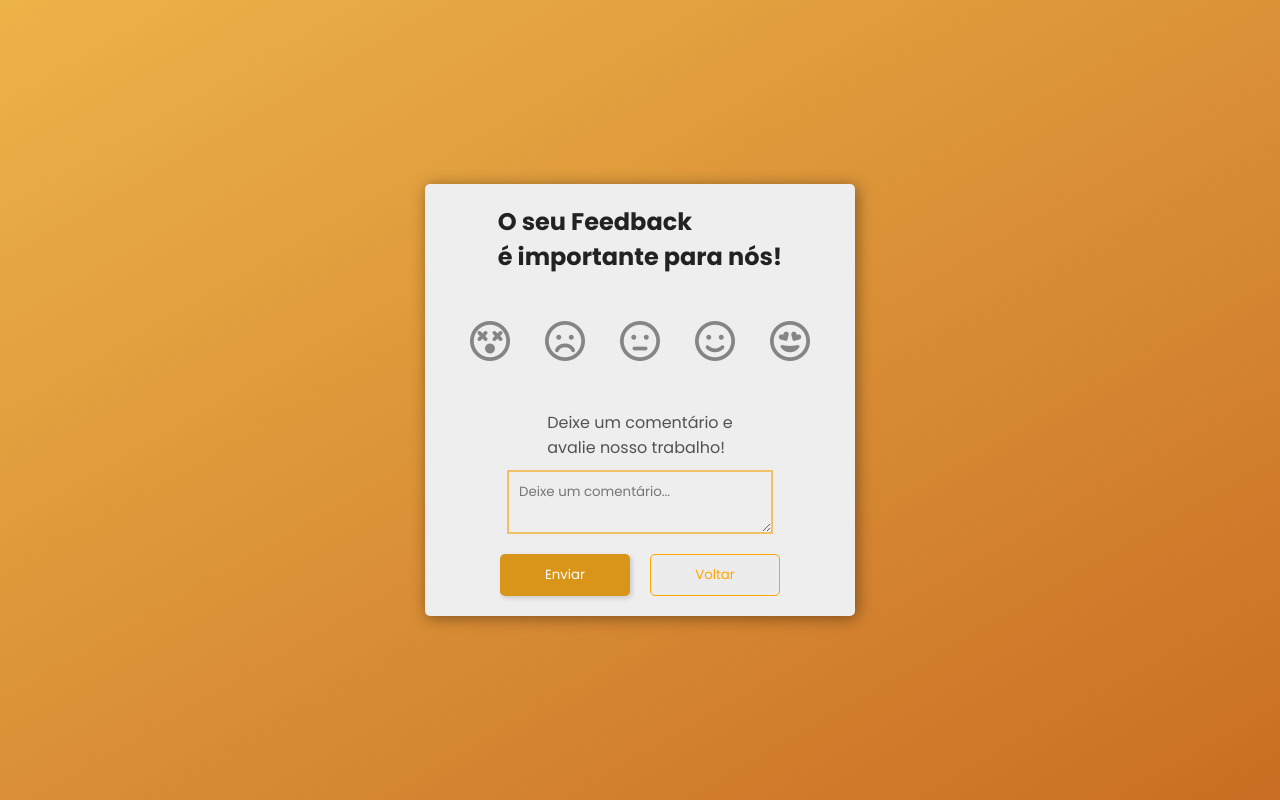
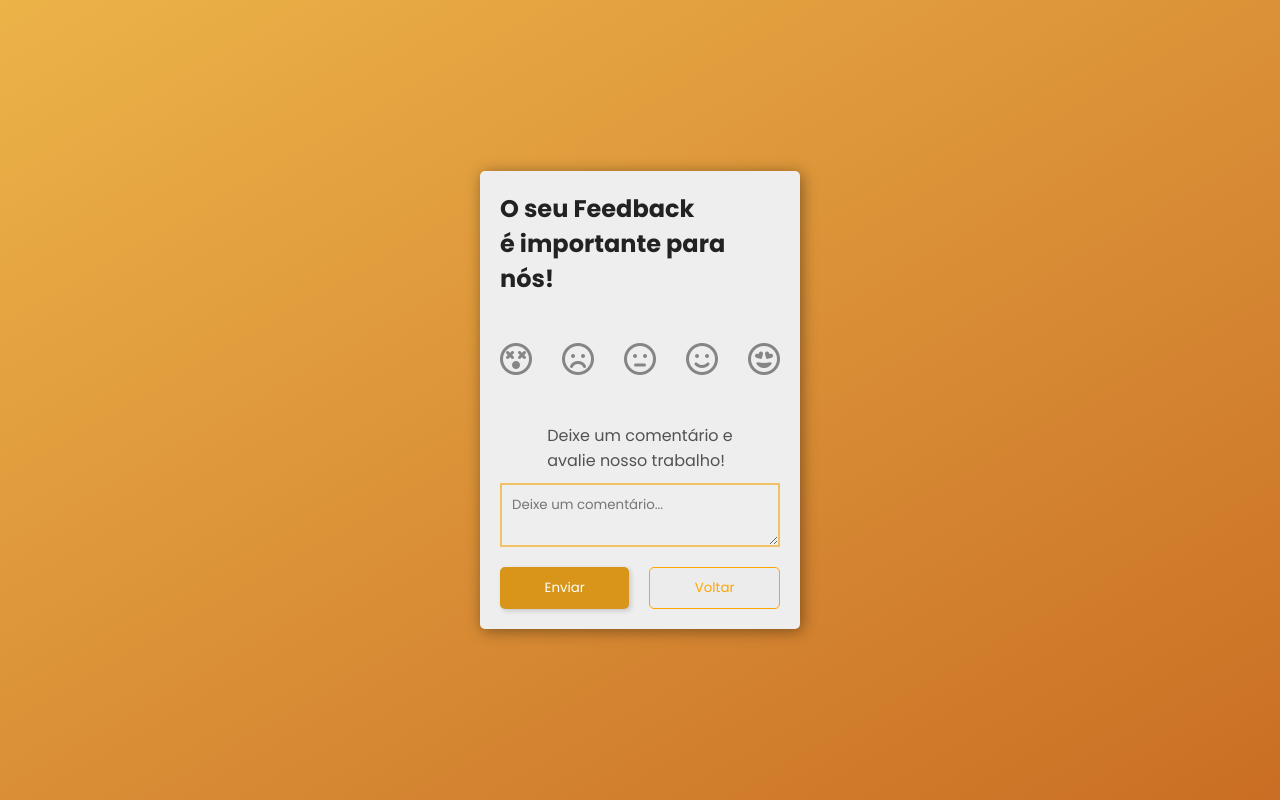
Before and after one commit to Josueledo/marcelaSite, an Angular app: page /feedback in a window 1280 px wide. Built offline with nearby package versions, Linux system fonts and the light colour scheme.

Commit message:
Update: upgrade feedback

```diff
--- a/src/app/components/feedback/feedback.component.html
+++ b/src/app/components/feedback/feedback.component.html
@@ -3,11 +3,11 @@
 
     <h1>O seu Feedback<br> é importante para nós!</h1>
     <ul class="emoji_container">
-    <li><i class="fa-regular fa-face-dizzy"></i></li>
-    <li><i class="fa-regular fa-face-frown"></i></li>
-    <li><i class="fa-regular fa-face-meh"></i></li>
-    <li><i class="fa-regular fa-face-smile"></i></li>
-    <li><i class="fa-regular fa-face-grin-hearts"></i></li>
+    <li  (click)="select($event.target)"><i class="fa-regular fa-face-dizzy"></i></li>
+    <li (click)="select($event.target)"><i class="fa-regular fa-face-frown"></i></li>
+    <li (click)="select($event.target)"><i class="fa-regular fa-face-meh"></i></li>
+    <li (click)="select($event.target)"><i class="fa-regular fa-face-smile"></i></li>
+    <li (click)="select($event.target)"><i class="fa-regular fa-face-grin-hearts"></i></li>
   </ul>
   <h2>Deixe um comentário e<br> avalie nosso trabalho!</h2>
   <textarea name="comment" id="comment" placeholder="Deixe um comentário..."></textarea>
--- a/src/app/components/feedback/feedback.component.scss
+++ b/src/app/components/feedback/feedback.component.scss
@@ -9,6 +9,7 @@
   flex-direction: column;
   background: linear-gradient(150deg, rgb(236, 179, 73) 0%, rgb(201, 110, 36) 100%);
   .content{
+    max-width: 320px;
   display: flex;
   align-items: center;
   justify-content: center;
@@ -27,11 +28,11 @@
   ul{
     margin-top: 20px;
     display: flex;
-    gap: 15px;
+    gap: 10px;
     padding: 15px;
     li{
       list-style: none;
-      font-size: 2.5rem;
+      font-size: 2rem;
       color: rgb(133, 133, 133);
       padding: 10px;
       border-radius: 50%;
@@ -52,6 +53,7 @@
     margin-bottom: 10px;
   }
   textarea{
+    width: 100%;
     font-family: "Poppins";
     background-color: transparent;
     border: 2px solid rgb(241, 193, 104);
@@ -60,6 +62,7 @@
   .buttons{
     display: flex;
     gap: 20px;
+    width: 100%;
     .voltar{
       background-color: rgb(236, 236, 236);
       color: orange;
@@ -69,7 +72,7 @@
   }
   button{
     padding: 10px 15px;
-    width: 130px;
+    width: 150%;
     border: none;
     font-family: "Poppins";
     background-color: rgb(216, 149, 25);
--- a/src/app/components/feedback/feedback.component.ts
+++ b/src/app/components/feedback/feedback.component.ts
@@ -6,11 +6,25 @@ import { Router } from '@angular/router';
   standalone: true,
   imports: [],
   templateUrl: './feedback.component.html',
-  styleUrl: './feedback.component.scss'
+  styleUrl: './feedback.component.scss',
 })
 export class FeedbackComponent {
-  route = inject(Router)
-  home(){
-    this.route.navigateByUrl("/home")
+  selecteds: any[] = [];
+  route = inject(Router);
+  home() {
+    this.route.navigateByUrl('/home');
+  }
+  select(e: any) {
+    if(this.selecteds.length > 0){
+      for (let i = 0; this.selecteds.length > i; i++) {
+        this.selecteds[i].style.color = 'rgb(133, 133, 133)';
+        this.selecteds[i].style.background = 'transparent';
+      }
+      this.selecteds = [];
+    }
+    this.selecteds.push(e);
+    console.log(this.selecteds);
+    this.selecteds[0].style.color = 'rgb(238, 167, 35)';
+    this.selecteds[0].style.background = ' rgb(233, 231, 229)';
   }
 }
```
